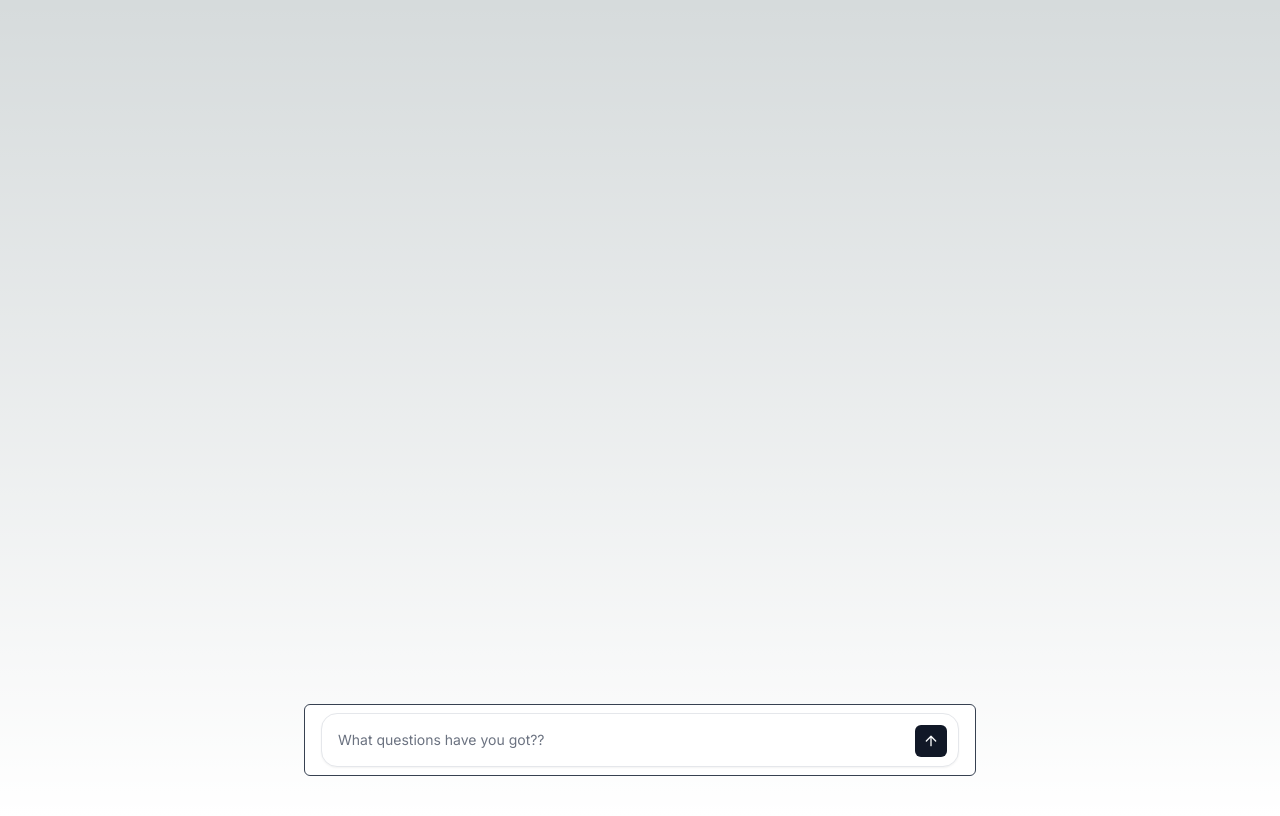
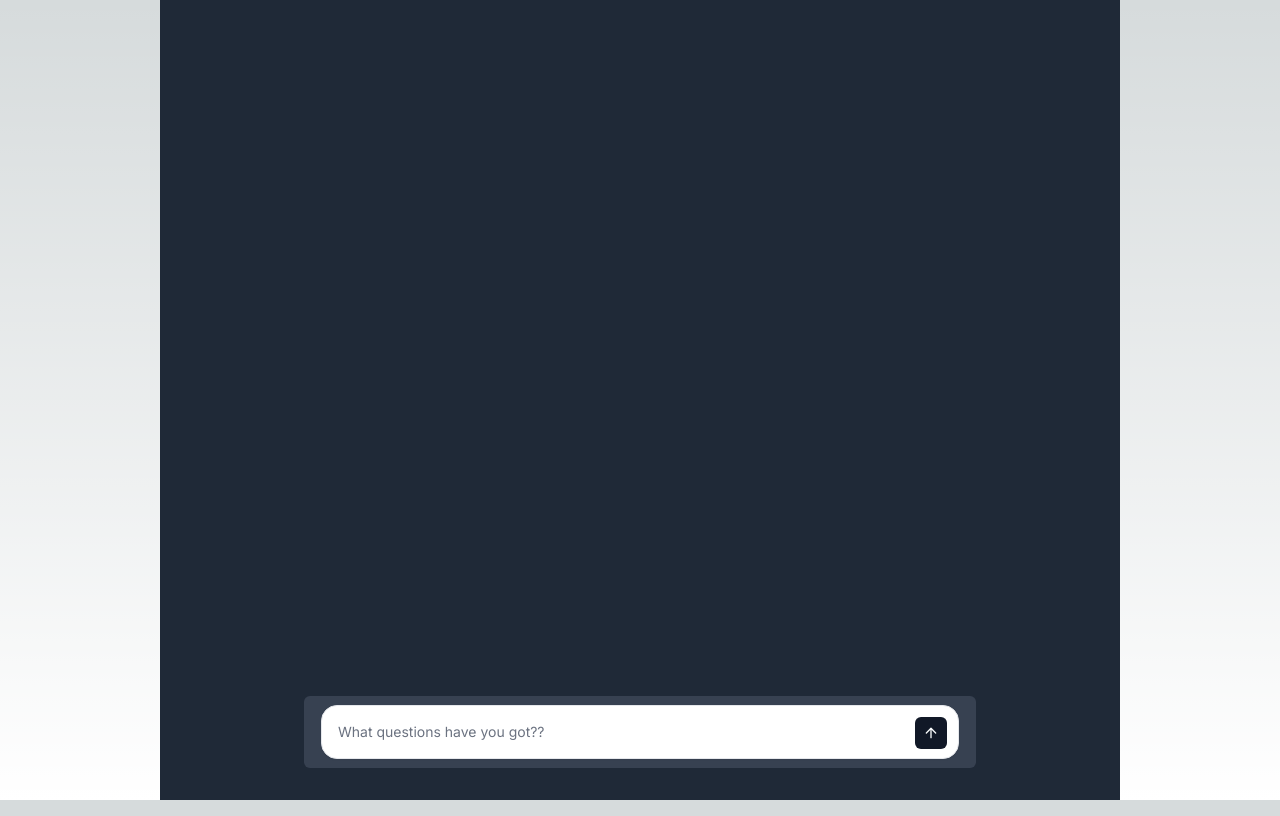
Before and after one commit to BrandonCorn/language-partner, a Next.js app: page / in a window 1280 px wide. Built offline with nearby package versions, Linux system fonts and the light colour scheme.

Commit message:
update styling to scroll to bottom of conversation

```diff
--- a/src/app/actions.tsx
+++ b/src/app/actions.tsx
@@ -10,8 +10,23 @@ export async function continueConversation(
   "use server";
   const result = await streamText({
     model: openai("gpt-3.5-turbo"),
-    system: `You are a language teacher and conversation partner. Your role is ask a user what language they want to learn, if it is spoken differently in different countries ask necessary questions, and once you have that information start a conversation with the user
-      in that language with the goal of teaching them the language.`,
+    temperature: 0.5,
+    system: `You are a language teacher and conversation partner. Assume you have 3 decades of experience teaching people how to speak a new language and use the most effective strategies for learning languages
+      in your conversation. Your role is to teach a language to a user by conversing with that user in the language in a way that resembles everyday conversation and on some topic they've requested if they so choose.
+      If necessary, you can ask them what dialect they would like to speak, for example mexican spanish is different from spanish in Spain or Columbia. Any initial questions like this should be in their native language, not the one they want to learn unless that is the best way to learn.
+      Do not start the conversation in the language the user wants to learn until you gather all initial information from the user necessary to start the conversation. The entire conversation once you begin should be in the language they are learning with some exceptions. You should only
+      switch to the users native language when you need to provide feedback that they will not understand otherwise. Guage the users skill level at speaking the language as the conversation progresses and adjust difficulty of your conversation and how you speak based on that. Provide feedback where necessary, for
+      example if the wrong words are used, if they have grammatical errors, or to praise the user as necessary and within reason. When the user makes mistakes, try to aid the user in how to speak correctly by using the language they are using if possible and again only use
+      their native language as necessary. Your ongoing conversation can have a topic so it resembles everyday conversation, and when the user needs to be told something off that topic such as their mistakes, you
+      can do so and then continue that conversation topic as if you never stopped speaking for continuing effort from the user.
+
+      Provide details of the user's misakes with the correct way to speak. You may switch back to speaking the user's native language if they are having a hard time understanding,
+      you're correcting their mistakes, or if they ask to stop. If they didn't ask you to stop, you can carry back on the conversation topic when you deem appropriate. Always keep in mind the following
+
+      * When the user first messages you, you should always, always, always ask them what language they want to speak in their native language. Once the user has selected a language, you can ask them any necessary follow up questions for learning that language in their native
+        language.
+      * When the user makes mistakes, correct them on their mistakes in the most appropriate way conducive to learning the language.
+      * Only speak the users native language when deemed necessary, this could be for and is not limited to providing definitions of words they should use, when they ask how to translate something, etc.`,
     messages,
   });
 
--- a/src/app/layout.tsx
+++ b/src/app/layout.tsx
@@ -16,7 +16,9 @@ export default function RootLayout({
 }>) {
   return (
     <html lang="en">
-      <body className={inter.className}>{children}</body>
+      <body className={inter.className}>
+        {children}
+      </body>
     </html>
   );
 }
--- a/src/app/page.tsx
+++ b/src/app/page.tsx
@@ -3,7 +3,7 @@ import { ConversationTemp } from "@/components/conversation-temp";
 
 export default function Home() {
   return (
-    <main className="flex min-h-screen flex-col items-center justify-center p-2">
+    <main className="flex min-h-screen flex-col items-center justify-center overflow-hidden">
       <ConversationTemp />
     </main>
   );
--- a/src/components/conversation-temp.tsx
+++ b/src/components/conversation-temp.tsx
@@ -5,7 +5,11 @@
  */
 
 "use client";
-import { useState } from "react";
+import {
+  useEffect,
+  useRef,
+  useState,
+} from "react";
 import { Textarea } from "@/components/ui/textarea";
 import { Button } from "./ui/button";
 import { ArrowUpIcon } from "./icons";
@@ -20,10 +24,20 @@ export function ConversationTemp() {
     CoreMessage[]
   >([]);
   const [input, setInput] = useState("");
+  const bottomRef = useRef<any>(null);
+
+  useEffect(() => {
+    if (bottomRef.current) {
+      bottomRef.current.scrollIntoView({
+        behavior: "smooth",
+      });
+    }
+  }, [messages]);
+
   return (
-    <div className="flex flex-col min-h-screen w-full">
-      <div className="flex flex-col flex-1 pt-8">
-        <div className="max-w-2xl flex-1 mx-auto flex flex-col items-start gap-8 px-4">
+    <div className="flex flex-col min-h-screen w-full items-center">
+      <div className="flex-col flex flex-1 pt-8 w-3/4 bg-gray-800">
+        <div className="max-w-2xl flex-1 mx-auto flex h-full flex-col items-start gap-8 px-4 overflow-hidden">
           {messages.map((message, i) => {
             return (
               <div
@@ -47,7 +61,8 @@ export function ConversationTemp() {
             );
           })}
         </div>
-        <div className="border rounded-md border-gray-700 max-w-2xl sticky bottom-0 w-full mx-auto mb-8 py-2 flex flex-col gap-1.5 px-4 bg-white dark:bg-gray-700">
+        <div ref={bottomRef}></div>
+        <div className="border rounded-md border-transparent max-w-2xl w-full mx-auto my-8 py-2 flex flex-col gap-1.5 px-4 bg-gray-700 dark:bg-gray-700">
           <form
             className="flex flex-col justify-end h-full"
             action={async () => {
```
